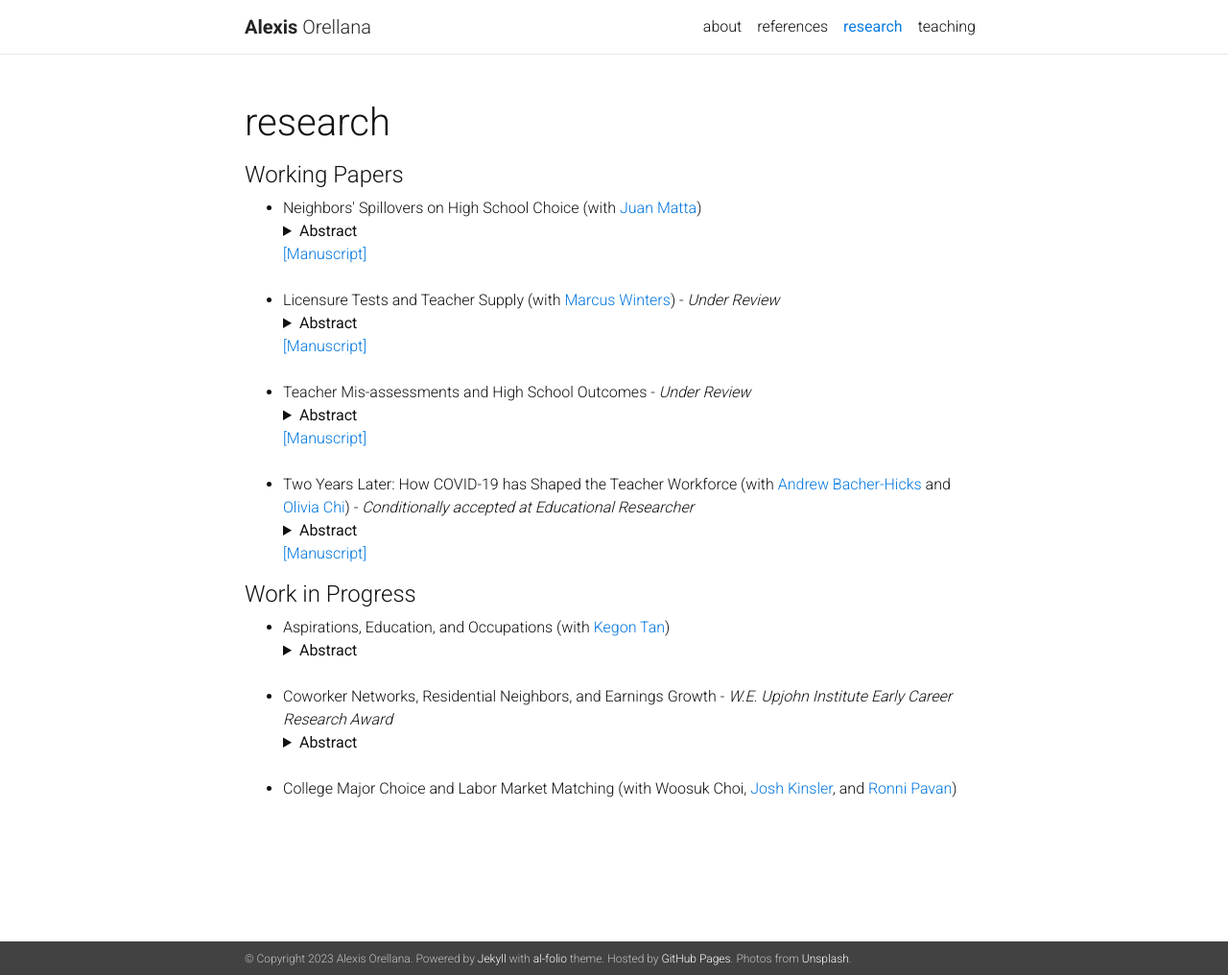
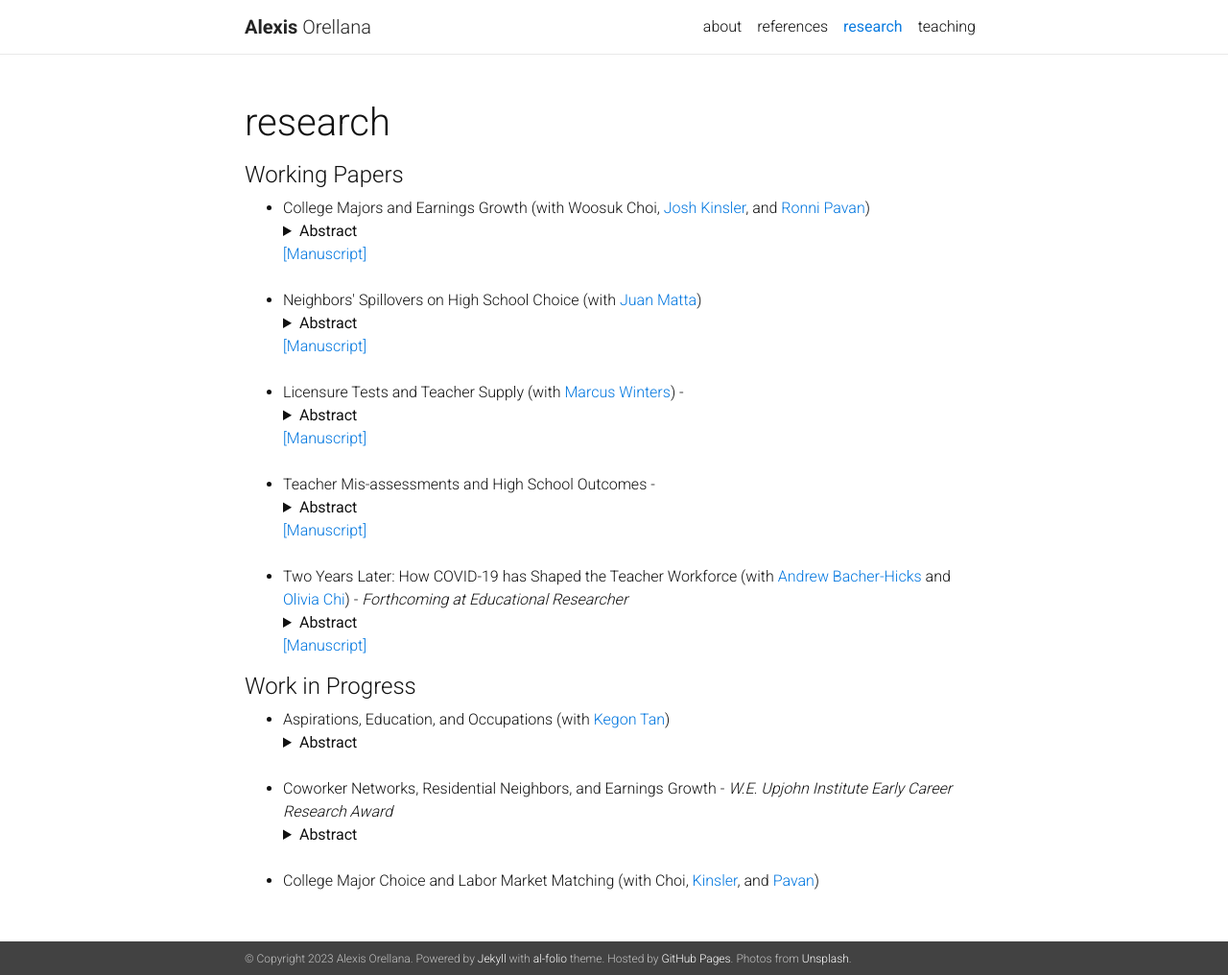
Before and after one commit to alexisorellana/alexisorellana.github.io, a Jekyll site: the page built from _pages/research.md, in a window 1280 px wide and 1016 px high. Shown: the whole window at 96% size. Built offline with Jekyll 4.4.1, drawn with Linux system fonts in a browser that asks for light colours; nearby versions of some CDN libraries; a style sheet for code colours, icons or effects is not loaded.

Commit message:
update 04-23

```diff
--- a/_pages/research.md
+++ b/_pages/research.md
@@ -8,6 +8,20 @@ nav: true
 
 #### Working Papers
 <ul>
+
+
+<li> College Majors and Earnings Growth (with Woosuk Choi, <a href="https://sites.google.com/view/josh-kinsler/" target="_blank">Josh Kinsler</a>, and <a href="https://sites.google.com/site/ronnipavan" target="_blank">Ronni Pavan</a>) </li>
+<details>
+<summary><b>Abstract</b></summary>
+
+In this paper we estimate major specific earnings profiles using matched American Community Survey (ACS) and Longitudinal Employer-Household Dynamics (LEHD) data. The advantage of the matched data relative to the ACS alone is that it provides a long panel of worker earnings, thus avoiding estimating life cycle profiles using cross- cohort variation. Once we allow the returns to major to vary by cohort, we find that engineering, computer science, and business majors experience faster earnings growth relative to humanities majors. For example, the gap in earnings between technical majors like engineering and computer science and humanities grows by 5-6% between ages 23 and 50. Our estimates also indicate that more recent graduates in these fields earn a larger premium relative to humanities than earlier cohorts.
+
+</details>
+<a href="{{ site.baseurl }}/assets/pdf/CKOP_4_7_23" target="_blank">[Manuscript]</a>
+
+
+<br>	&nbsp;
+
 
 <li> Neighbors' Spillovers on High School Choice (with <a href="https://jjmatta.notion.site" target="_blank">Juan Matta</a>) </li>
 <details>
@@ -22,7 +36,7 @@ Do neighbors affect each others’ schooling choices? We exploit oversubscriptio
 <br>	&nbsp;
 
 
-<li> Licensure Tests and Teacher Supply (with <a href="https://sites.bu.edu/marcuswinters/" target="_blank">Marcus Winters</a>) - <em> Under Review </em> </li>
+<li> Licensure Tests and Teacher Supply (with <a href="https://sites.bu.edu/marcuswinters/" target="_blank">Marcus Winters</a>) - </li>
 <details>
 <summary><b>Abstract</b></summary>
 
@@ -35,7 +49,7 @@ Public school administrators struggle to staff classrooms with qualified teacher
 <br>	&nbsp;
 
 
-<li> Teacher Mis-assessments and High School Outcomes - <em> Under Review </em> </li>
+<li> Teacher Mis-assessments and High School Outcomes - </li>
 <details>
 <summary><b>Abstract</b></summary>
 
@@ -48,7 +62,7 @@ Does mis-assessment by teachers on subjective evaluations matter for students’
 <br>	&nbsp;
 
 
-<li> Two Years Later: How COVID-19 has Shaped the Teacher Workforce (with <a href="https://www.andrewbacherhicks.com/home" target="_blank">Andrew Bacher-Hicks</a> and <a href="https://www.oliviachi.com" target="_blank">Olivia Chi</a>) - <em> Conditionally accepted at Educational Researcher </em> </li>
+<li> Two Years Later: How COVID-19 has Shaped the Teacher Workforce (with <a href="https://www.andrewbacherhicks.com/home" target="_blank">Andrew Bacher-Hicks</a> and <a href="https://www.oliviachi.com" target="_blank">Olivia Chi</a>) - <em> Forthcoming at Educational Researcher </em> </li>
 <details>
 <summary><b>Abstract</b></summary>
 
```
Also changed, not shown: other parts of _pages/research.md (+1 -1 lines), _pages/about.md (+1 -1 lines), 1 other file.
